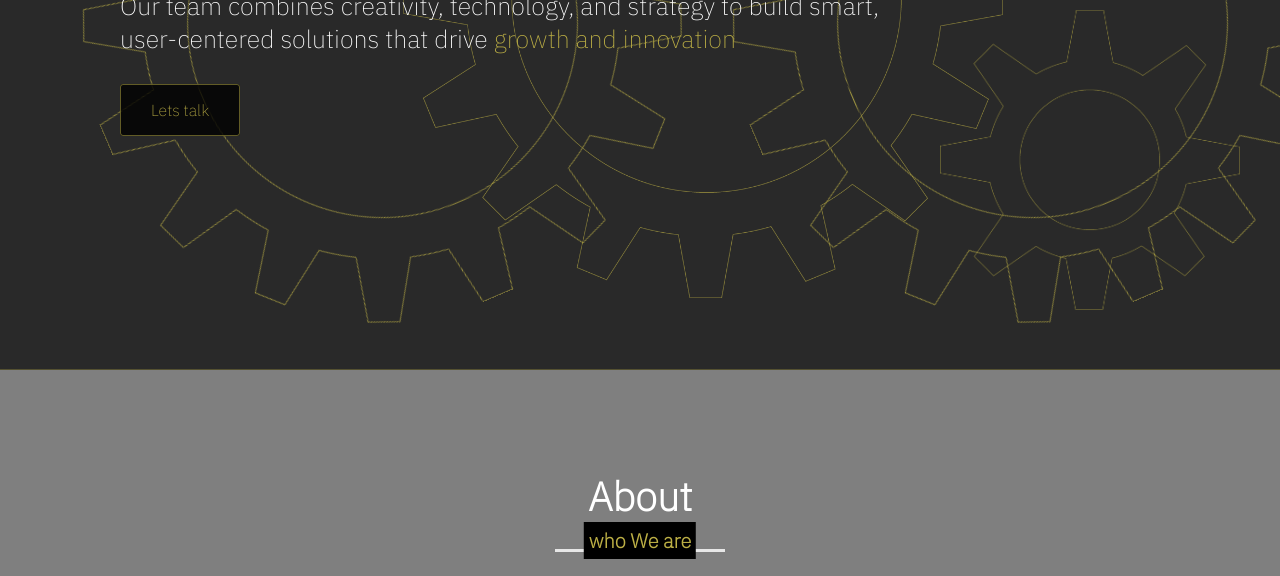
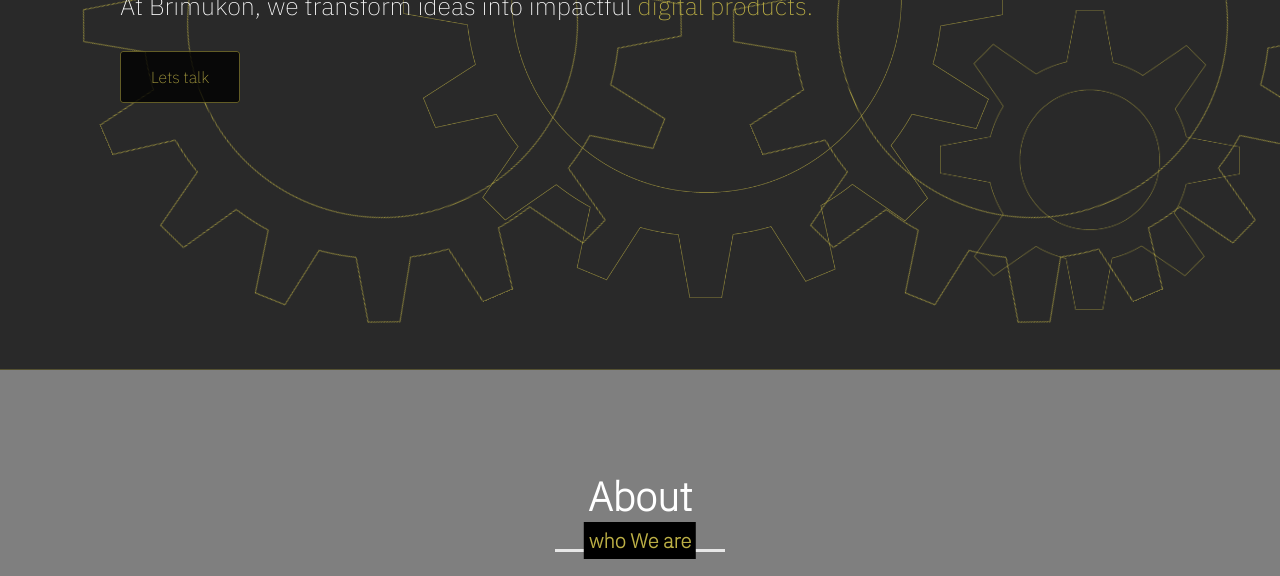
Before and after one commit to Brightmuk/brimukon, a plain HTML site: page index.html in a window 1280 px wide. Shown: the part 430-1006 px from the top of the page. Drawn offline with nearby package versions, Linux system fonts and the light colour scheme.

Commit message:
fix text

```diff
--- a/index.html
+++ b/index.html
@@ -78,9 +78,8 @@
         <div class="home-content-info">
           <div class="text-1">We develop</div>
           <div class="text-2">Modern solutions</div>
-          <div class="text-3">At Brimukon, we transform ideas into impactful digital products. <br> Our team combines
-            creativity, technology, and strategy to build smart,<br> user-centered solutions that drive
-            <span id="designer"> growth and innovation</span><br>
+          <div class="text-3">At Brimukon, we transform ideas into impactful
+            <span id="designer"> digital products.</span><br>
           </div>
           <br>
           <br>
```
